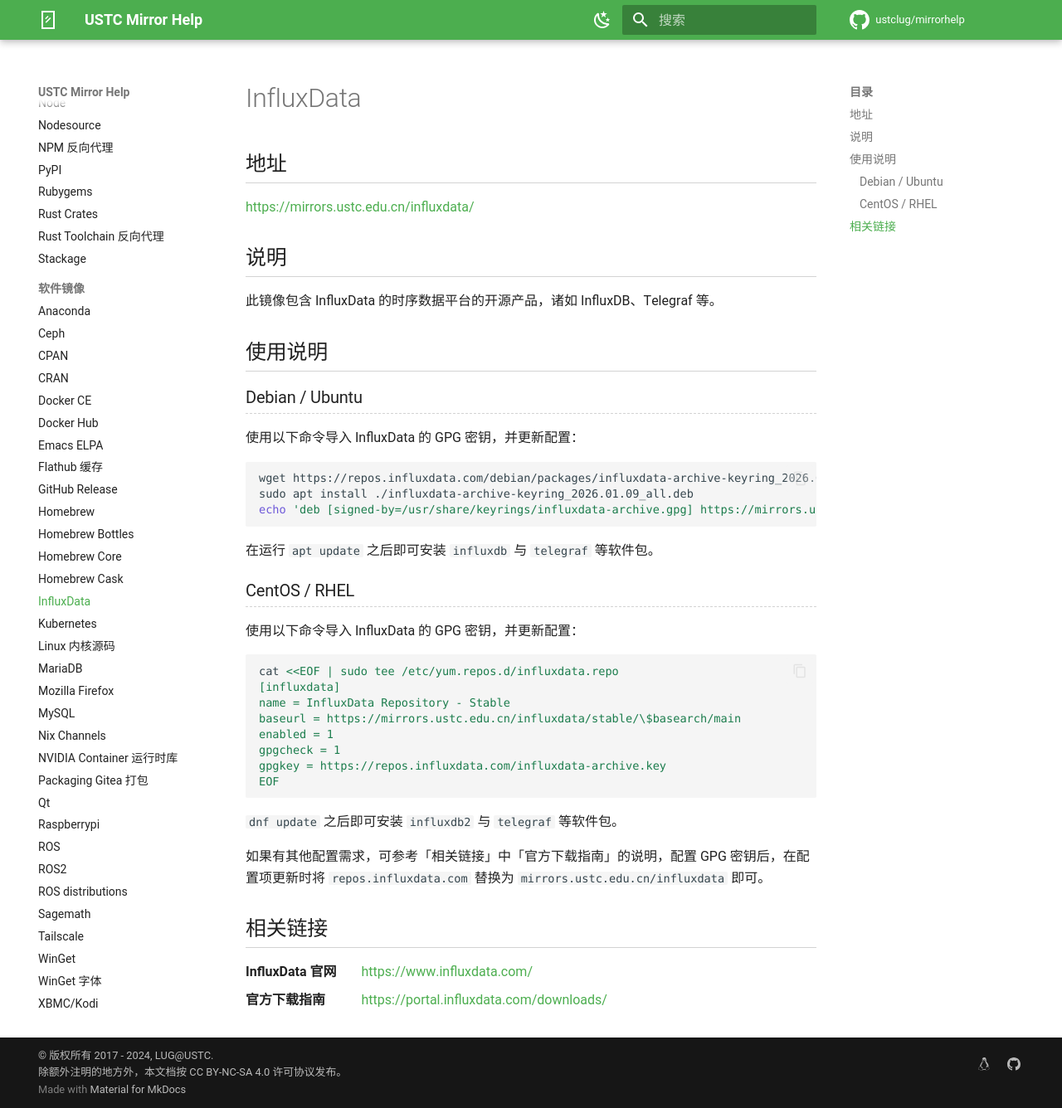
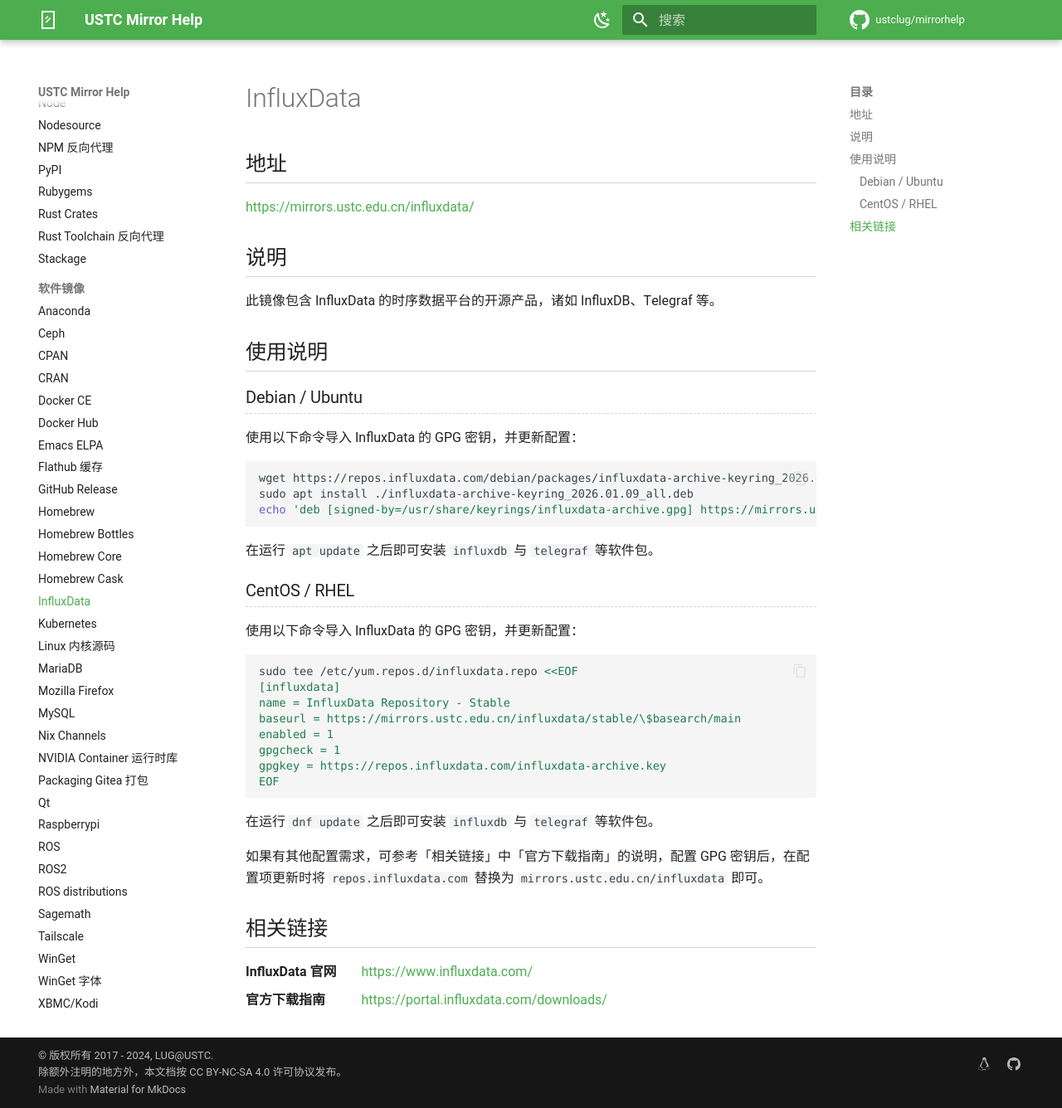
Before and after one commit to ustclug/mirrorhelp, an MkDocs documentation site: the page built from docs/influxdata.md, in a window 1280 px wide and 1336 px high. Shown: the whole window at 83% size. Built offline with MkDocs 1.6.1 and Material for MkDocs 9.7.7, drawn with Linux system fonts in a browser that asks for light colours; comment, search, counter and statistics services are not loaded.

Commit message:
influxdata: Remove "useless use of cat"

````diff
--- a/docs/influxdata.md
+++ b/docs/influxdata.md
@@ -27,7 +27,7 @@
 使用以下命令导入 InfluxData 的 GPG 密钥，并更新配置：
 
 ```shell
-cat <<EOF | sudo tee /etc/yum.repos.d/influxdata.repo
+sudo tee /etc/yum.repos.d/influxdata.repo <<EOF
 [influxdata]
 name = InfluxData Repository - Stable
 baseurl = https://mirrors.ustc.edu.cn/influxdata/stable/\$basearch/main
@@ -37,7 +37,7 @@
 EOF
 ```
 
-`dnf update` 之后即可安装 `influxdb2` 与 `telegraf` 等软件包。
+在运行 `dnf update` 之后即可安装 `influxdb` 与 `telegraf` 等软件包。
 
 如果有其他配置需求，可参考「相关链接」中「官方下载指南」的说明，配置 GPG 密钥后，在配置项更新时将 `repos.influxdata.com` 替换为 `mirrors.ustc.edu.cn/influxdata` 即可。
 
````
